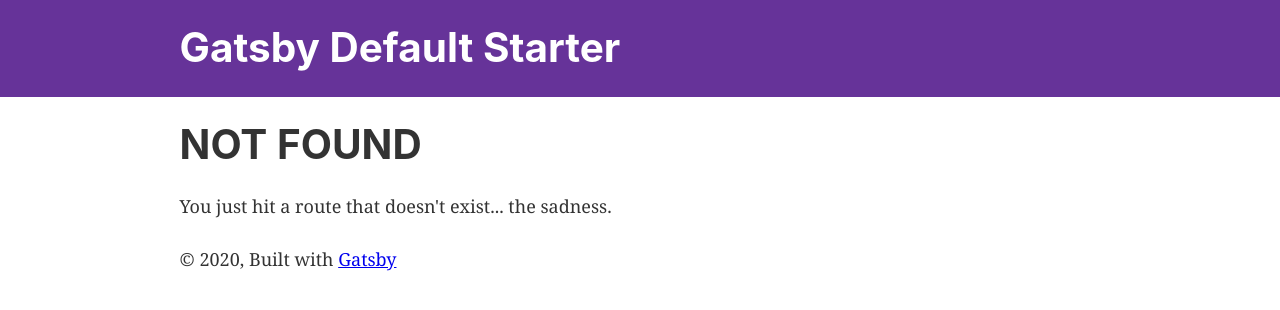
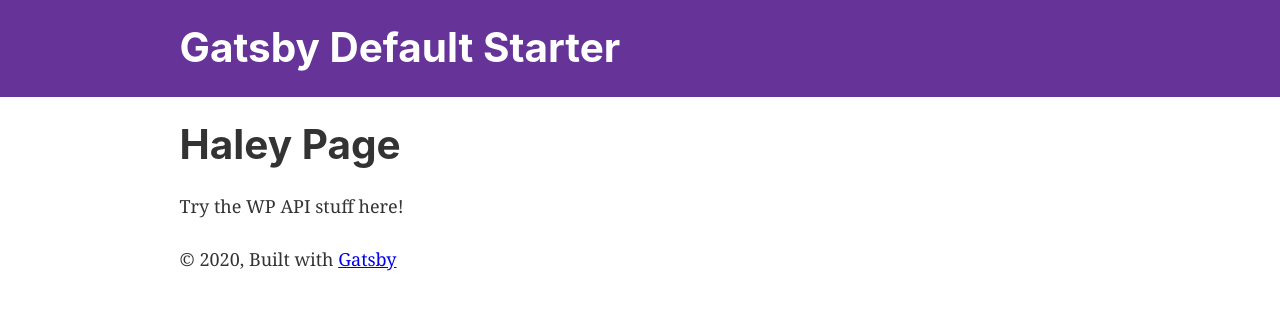
Before and after one commit to haley-r/jonahcb-portfolio-wordpress-cms, a Gatsby site: page /haley-page in a window 1280 px wide. Before the commit this address had no page. Built offline with nearby package versions, Linux system fonts and the light colour scheme; Gatsby itself is replaced by a stand-in of ours.

Commit message:
added my own page

```diff
--- /dev/null
+++ b/src/pages/haley-page.js
@@ -0,0 +1,33 @@
+// // Gatsby supports TypeScript natively!
+// import React from "react"
+// import { PageProps, Link } from "gatsby"
+
+// import Layout from "../components/layout"
+// import SEO from "../components/seo"
+
+// const SecondPage = (props: PageProps) => (
+//   <Layout>
+//     <SEO title="Page two" />
+//     <h1>Hi from the second page</h1>
+//     <p>Welcome to page 2 ({props.path})</p>
+//     <Link to="/">Go back to the homepage</Link>
+//   </Layout>
+// )
+
+// export default SecondPage
+
+
+import React from "react"
+
+import Layout from "../components/layout"
+import SEO from "../components/seo"
+
+const HaleyPage = () => (
+  <Layout>
+    <SEO title="Home" />
+    <h1>Haley Page</h1>
+    <p>Try the WP API stuff here!</p>
+  </Layout>
+)
+
+export default HaleyPage
--- a/src/pages/index.js
+++ b/src/pages/index.js
@@ -15,6 +15,7 @@ const IndexPage = () => (
       <Image />
     </div>
     <Link to="/page-2/">Go to page 2</Link>
+    <Link to="/haley-page/">Go to haley page</Link>
   </Layout>
 )
 
```
